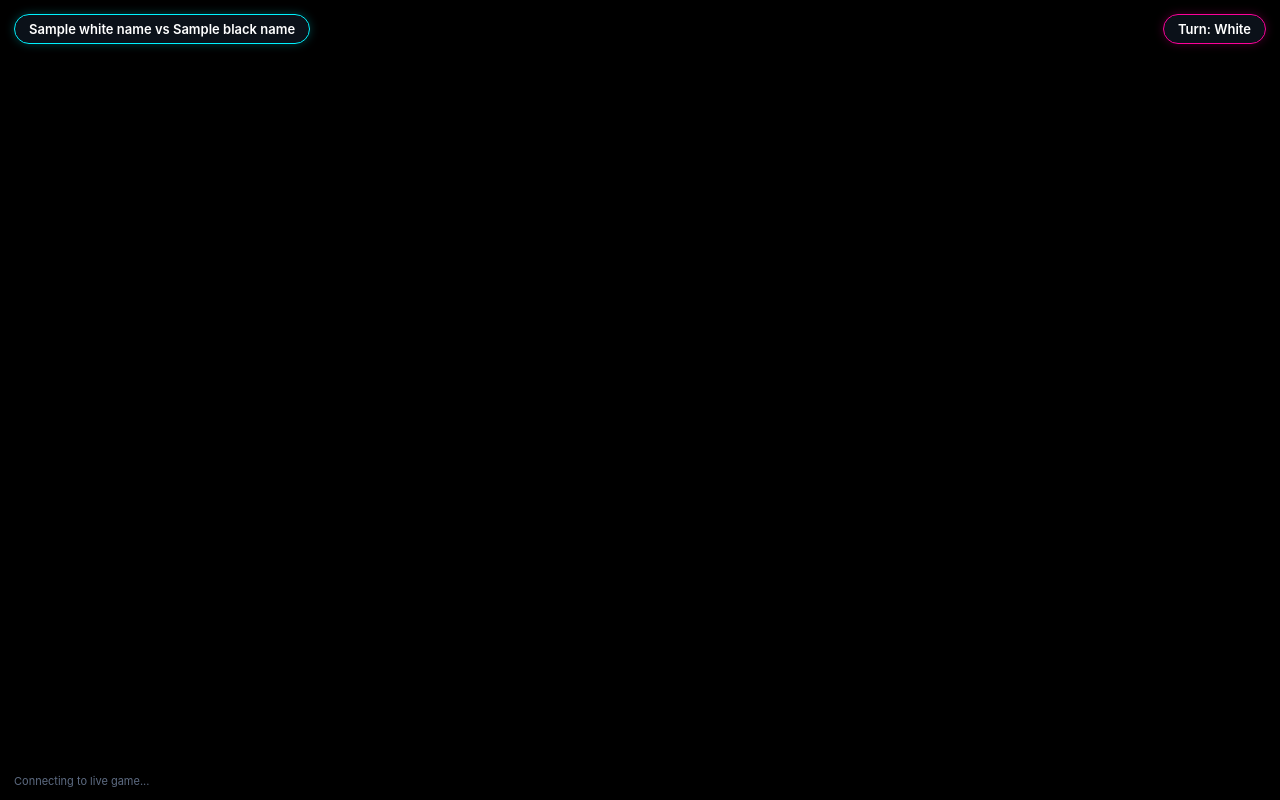
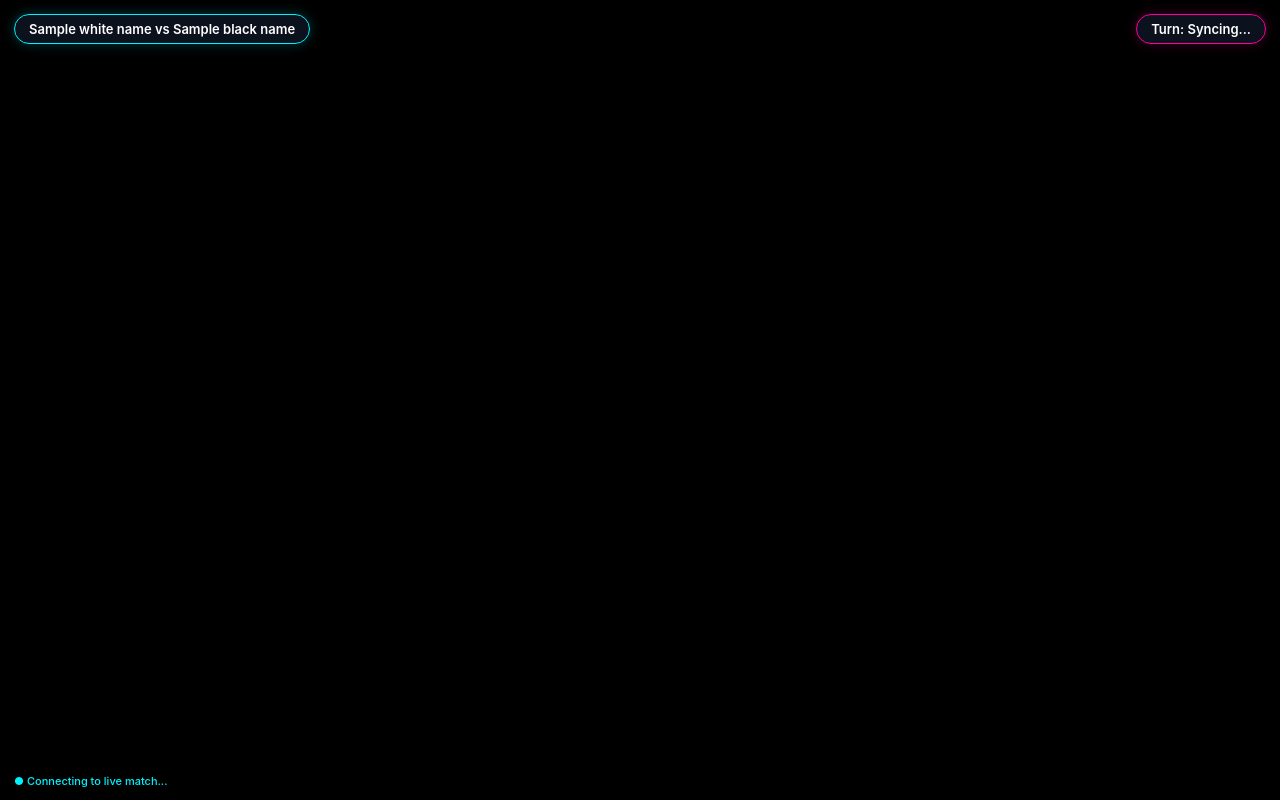
Before and after one commit to DivineDemonn/telegram-chess-bot, a FastAPI app: template webapp/templates/index.html in a window 1280 px wide. Run offline with FastAPI, Linux system fonts and the light colour scheme; the template is opened without the code that fills it: most values are stand-ins (such as "Sample title", 1, 10 or a date in 2020); parts of the project's set-up code (start-up, migrations or seed data) failed here and were passed over; some libraries are stand-ins or nearby versions.

Commit message:
Update index.html

```diff
--- a/webapp/templates/index.html
+++ b/webapp/templates/index.html
@@ -8,12 +8,17 @@
   <script src="https://cdnjs.cloudflare.com/ajax/libs/three.js/r128/three.min.js"></script>
   <script src="https://cdn.jsdelivr.net/npm/three@0.128.0/examples/js/controls/OrbitControls.js"></script>
   <style>
-    * { box-sizing: border-box; }
+    * {
+      box-sizing: border-box;
+      user-select: none;
+      -webkit-user-select: none;
+    }
     body {
       margin: 0;
+      padding: 0;
       overflow: hidden;
-      background: #090b10;
-      font-family: -apple-system, BlinkMacSystemFont, 'Segoe UI', Roboto, sans-serif;
+      background: #080a0f;
+      font-family: -apple-system, BlinkMacSystemFont, "Segoe UI", Roboto, sans-serif;
     }
     #hud {
       position: absolute;
@@ -26,44 +31,50 @@
       z-index: 10;
     }
     .badge {
-      background: rgba(14, 20, 30, 0.85);
+      background: rgba(14, 20, 32, 0.92);
       border: 1px solid #00f2fe;
-      color: #fff;
+      color: #ffffff;
       padding: 6px 14px;
       border-radius: 20px;
       font-size: 13px;
       font-weight: 600;
-      box-shadow: 0 0 10px rgba(0, 242, 254, 0.25);
+      box-shadow: 0 0 12px rgba(0, 242, 254, 0.25);
     }
-    #turn-badge { border-color: #fe019a; box-shadow: 0 0 10px rgba(254, 1, 154, 0.25); }
+    #turn-badge {
+      border-color: #fe019a;
+      box-shadow: 0 0 12px rgba(254, 1, 154, 0.25);
+    }
     #connection-indicator {
       position: absolute;
       bottom: 12px;
       left: 14px;
       font-size: 11px;
-      color: #5d6b82;
+      color: #00f2fe;
       pointer-events: none;
+      font-weight: 500;
     }
   </style>
 </head>
 <body>
   <div id="hud">
     <div class="badge" id="players-badge">{{ white_name }} vs {{ black_name }}</div>
-    <div class="badge" id="turn-badge">Turn: White</div>
+    <div class="badge" id="turn-badge">Turn: Syncing...</div>
   </div>
-  <div id="connection-indicator">Connecting to live game...</div>
+  <div id="connection-indicator">● Connecting to live match...</div>
 
   <script>
-    const tg = window.Telegram.WebApp;
-    tg.expand();
-    tg.setHeaderColor('#090b10');
+    if (window.Telegram && window.Telegram.WebApp) {
+      window.Telegram.WebApp.ready();
+      window.Telegram.WebApp.expand();
+      window.Telegram.WebApp.setHeaderColor('#080a0f');
+    }
 
     const chatId = "{{ chat_id }}";
     let currentFen = "{{ initial_fen }}";
 
-    // --- Scene, Camera, Renderer ---
+    // Three.js Scene Setup
     const scene = new THREE.Scene();
-    scene.fog = new THREE.FogExp2(0x090b10, 0.04);
+    scene.fog = new THREE.FogExp2(0x080a0f, 0.038);
 
     const camera = new THREE.PerspectiveCamera(45, window.innerWidth / window.innerHeight, 0.1, 100);
     camera.position.set(0, 8.5, 8.5);
@@ -76,11 +87,12 @@
 
     const controls = new THREE.OrbitControls(camera, renderer.domElement);
     controls.enableDamping = true;
+    controls.dampingFactor = 0.05;
     controls.maxPolarAngle = Math.PI / 2.05;
     controls.minDistance = 4;
     controls.maxDistance = 15;
 
-    // --- Lighting ---
+    // Lighting
     const ambientLight = new THREE.AmbientLight(0xffffff, 0.7);
     scene.add(ambientLight);
 
@@ -88,54 +100,54 @@
     cyanLight.position.set(-6, 7, -6);
     scene.add(cyanLight);
 
-    const magentaLight = new THREE.PointLight(0xfe019a, 1.4, 25);
-    magentaLight.position.set(6, 7, 6);
-    scene.add(magentaLight);
+    const pinkLight = new THREE.PointLight(0xfe019a, 1.4, 25);
+    pinkLight.position.set(6, 7, 6);
+    scene.add(pinkLight);
 
-    // --- Board Construction ---
+    // Board Generation
     const boardGroup = new THREE.Group();
-    const lightMat = new THREE.MeshStandardMaterial({ color: 0x1b2838, roughness: 0.3 });
-    const darkMat = new THREE.MeshStandardMaterial({ color: 0x0c1017, roughness: 0.4 });
+    const lightSquareMat = new THREE.MeshStandardMaterial({ color: 0x1b2838, roughness: 0.35 });
+    const darkSquareMat = new THREE.MeshStandardMaterial({ color: 0x0c1017, roughness: 0.45 });
     const squareGeo = new THREE.BoxGeometry(0.96, 0.2, 0.96);
 
-    for (let r = 0; r < 8; r++) {
-      for (let f = 0; f < 8; f++) {
-        const mat = (r + f) % 2 === 0 ? darkMat : lightMat;
+    for (let rank = 0; rank < 8; rank++) {
+      for (let file = 0; file < 8; file++) {
+        const mat = (rank + file) % 2 === 0 ? darkSquareMat : lightSquareMat;
         const square = new THREE.Mesh(squareGeo, mat);
-        square.position.set(f - 3.5, -0.1, r - 3.5);
+        square.position.set(file - 3.5, -0.1, rank - 3.5);
         square.receiveShadow = true;
         boardGroup.add(square);
       }
     }
     scene.add(boardGroup);
 
-    // --- Piece Meshes & Rendering ---
+    // Pieces Rendering
     const piecesGroup = new THREE.Group();
     scene.add(piecesGroup);
 
-    const whitePieceMat = new THREE.MeshStandardMaterial({ color: 0x00f2fe, emissive: 0x002e3b, roughness: 0.2 });
-    const blackPieceMat = new THREE.MeshStandardMaterial({ color: 0xfe019a, emissive: 0x420023, roughness: 0.2 });
+    const whiteMat = new THREE.MeshStandardMaterial({ color: 0x00f2fe, emissive: 0x003340, roughness: 0.2 });
+    const blackMat = new THREE.MeshStandardMaterial({ color: 0xfe019a, emissive: 0x400024, roughness: 0.2 });
 
     function buildPiece(char) {
       const isWhite = char === char.toUpperCase();
-      const mat = isWhite ? whitePieceMat : blackPieceMat;
-      const t = char.toLowerCase();
+      const mat = isWhite ? whiteMat : blackMat;
+      const type = char.toLowerCase();
 
-      let geo;
-      if (t === 'p') geo = new THREE.CylinderGeometry(0.18, 0.25, 0.5, 12);
-      else if (t === 'r') geo = new THREE.BoxGeometry(0.42, 0.65, 0.42);
-      else if (t === 'n') geo = new THREE.ConeGeometry(0.26, 0.75, 8);
-      else if (t === 'b') geo = new THREE.ConeGeometry(0.24, 0.85, 12);
-      else if (t === 'q') geo = new THREE.CylinderGeometry(0.26, 0.3, 0.95, 16);
-      else if (t === 'k') geo = new THREE.CylinderGeometry(0.28, 0.32, 1.1, 16);
+      let geom;
+      if (type === 'p') geom = new THREE.CylinderGeometry(0.18, 0.25, 0.5, 12);
+      else if (type === 'r') geom = new THREE.BoxGeometry(0.42, 0.65, 0.42);
+      else if (type === 'n') geom = new THREE.ConeGeometry(0.26, 0.75, 8);
+      else if (type === 'b') geom = new THREE.ConeGeometry(0.24, 0.85, 12);
+      else if (type === 'q') geom = new THREE.CylinderGeometry(0.26, 0.3, 0.95, 16);
+      else if (type === 'k') geom = new THREE.CylinderGeometry(0.28, 0.32, 1.1, 16);
 
-      const mesh = new THREE.Mesh(geo, mat);
+      const mesh = new THREE.Mesh(geom, mat);
       mesh.position.y = 0.35;
       mesh.castShadow = true;
       return mesh;
     }
 
-    function renderBoardFromFen(fen) {
+    function renderFen(fen) {
       while (piecesGroup.children.length > 0) {
         piecesGroup.remove(piecesGroup.children[0]);
       }
@@ -157,36 +169,35 @@
       }
     }
 
-    renderBoardFromFen(currentFen);
+    renderFen(currentFen);
 
-    // --- WebSocket Synchronization ---
-    function connectWS() {
+    // WebSocket Synchronizer
+    function initWebSocket() {
       const protocol = location.protocol === 'https:' ? 'wss://' : 'ws://';
       const ws = new WebSocket(`${protocol}${location.host}/ws/${chatId}`);
       const indicator = document.getElementById("connection-indicator");
 
       ws.onopen = () => {
-        indicator.innerText = "● Live synced";
+        indicator.innerText = "● 3D Board Live Synced";
         indicator.style.color = "#00f2fe";
       };
 
-      ws.onmessage = (e) => {
-        const data = JSON.parse(e.data);
-        if (data.event === "move") {
-          renderBoardFromFen(data.fen);
-          document.getElementById("turn-badge").innerText = `Turn: ${data.turn.toUpperCase()} (${data.last_move})`;
+      ws.onmessage = (event) => {
+        const payload = JSON.parse(event.data);
+        if (payload.event === "move") {
+          renderFen(payload.fen);
+          document.getElementById("turn-badge").innerText = `Turn: ${payload.turn.toUpperCase()} (${payload.last_move})`;
         }
       };
 
       ws.onclose = () => {
-        indicator.innerText = "○ Reconnecting...";
+        indicator.innerText = "○ Disconnected. Reconnecting...";
         indicator.style.color = "#ff4757";
-        setTimeout(connectWS, 2000);
+        setTimeout(initWebSocket, 2000);
       };
     }
-    connectWS();
+    initWebSocket();
 
-    // --- Render Loop & Window Resize ---
     window.addEventListener('resize', () => {
       camera.aspect = window.innerWidth / window.innerHeight;
       camera.updateProjectionMatrix();
```
